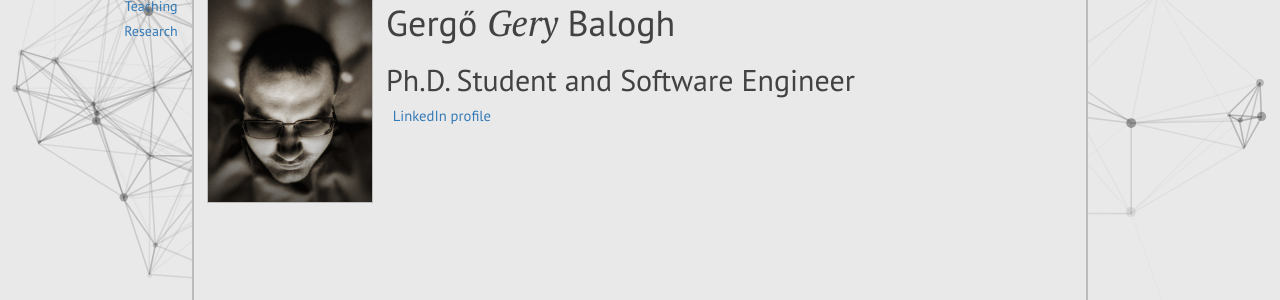
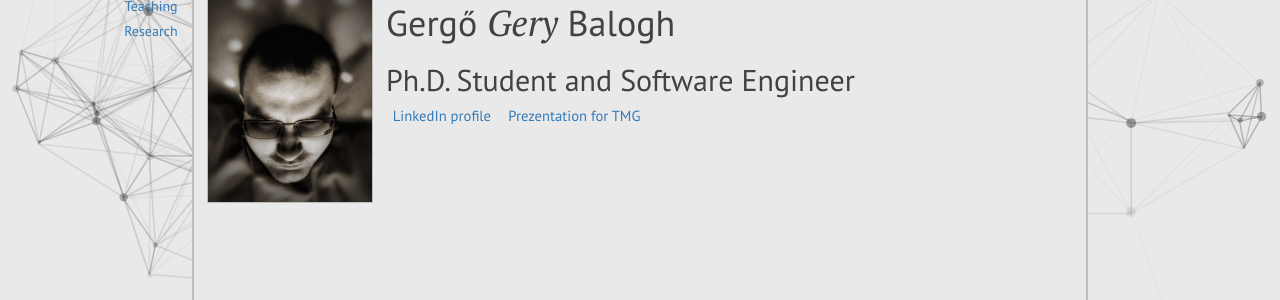
Before and after one commit to geryxyz/geryxyz, a Jekyll site: the page built from index.html, in a window 1280 px wide. Shown: the part 122-422 px from the top of the page. Built offline with Jekyll 4.4.1, drawn with Linux system fonts in a browser that asks for light colours; nearby versions of some CDN libraries; library files that are not in the unit come from our copies.

Commit message:
Update index.html

```diff
--- a/index.html
+++ b/index.html
@@ -4,5 +4,6 @@ layout: page
 <img class="ico" src="images/geryed.jpeg"/>
 <h1>Gergő <span class="emph">Gery</span> Balogh</h1>
 <h2>Ph.D. Student and Software Engineer</h2>
-<p><a href="https://www.linkedin.com/in/geryxyz/">LinkedIn profile</a></p>
+<p><a href="https://www.linkedin.com/in/geryxyz/">LinkedIn profile</a>
+<a href="https://docs.google.com/presentation/d/1B-XOHecOcxPZ-S7lPQT4rWmXRzk34HhR3gPL_ywxGTw/edit?usp=sharing">Prezentation for TMG</a></p>
 <!--<p><span class="quote">"I don't know anything, but I do know that everything is interesting if you go into it deeply enough."</span></p>-->
```
